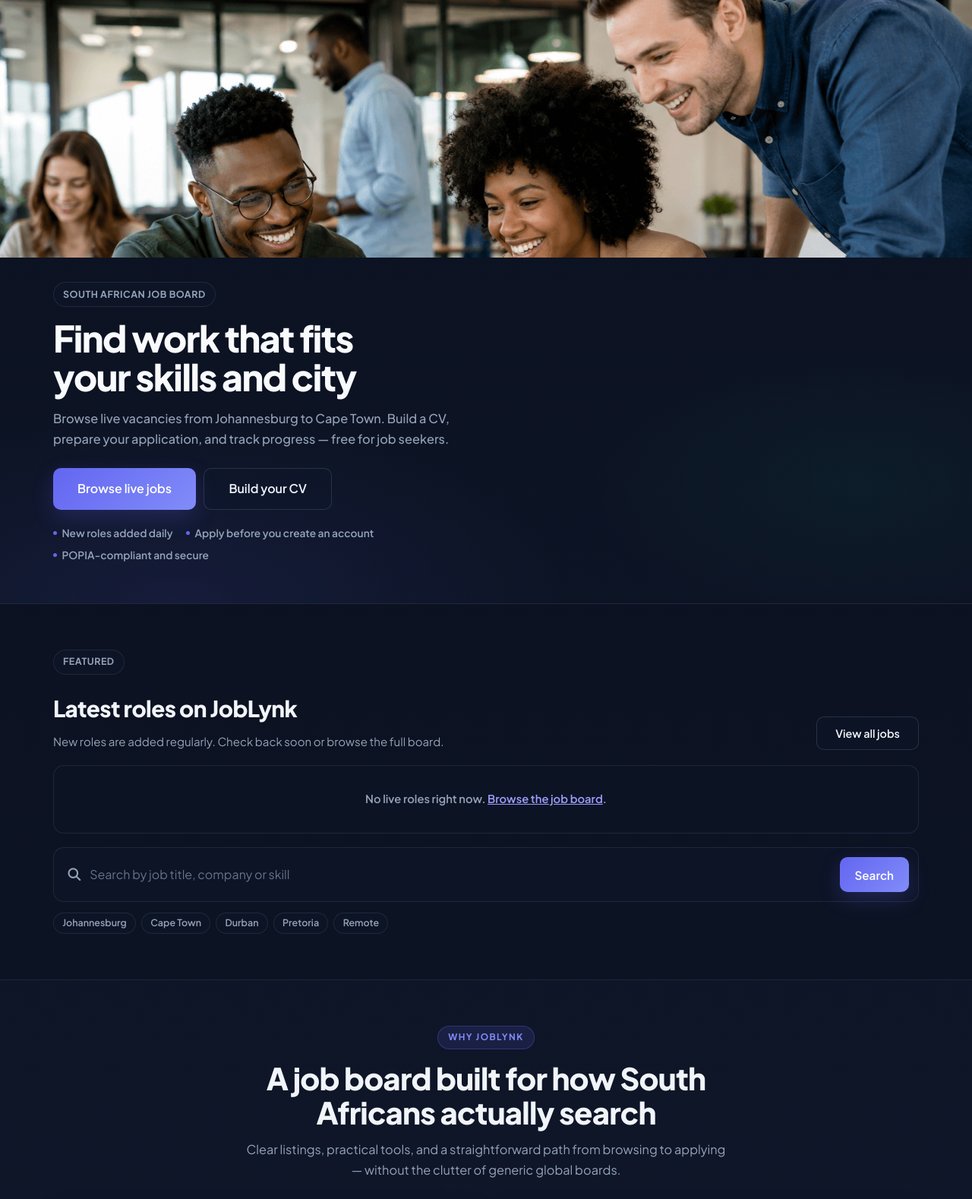
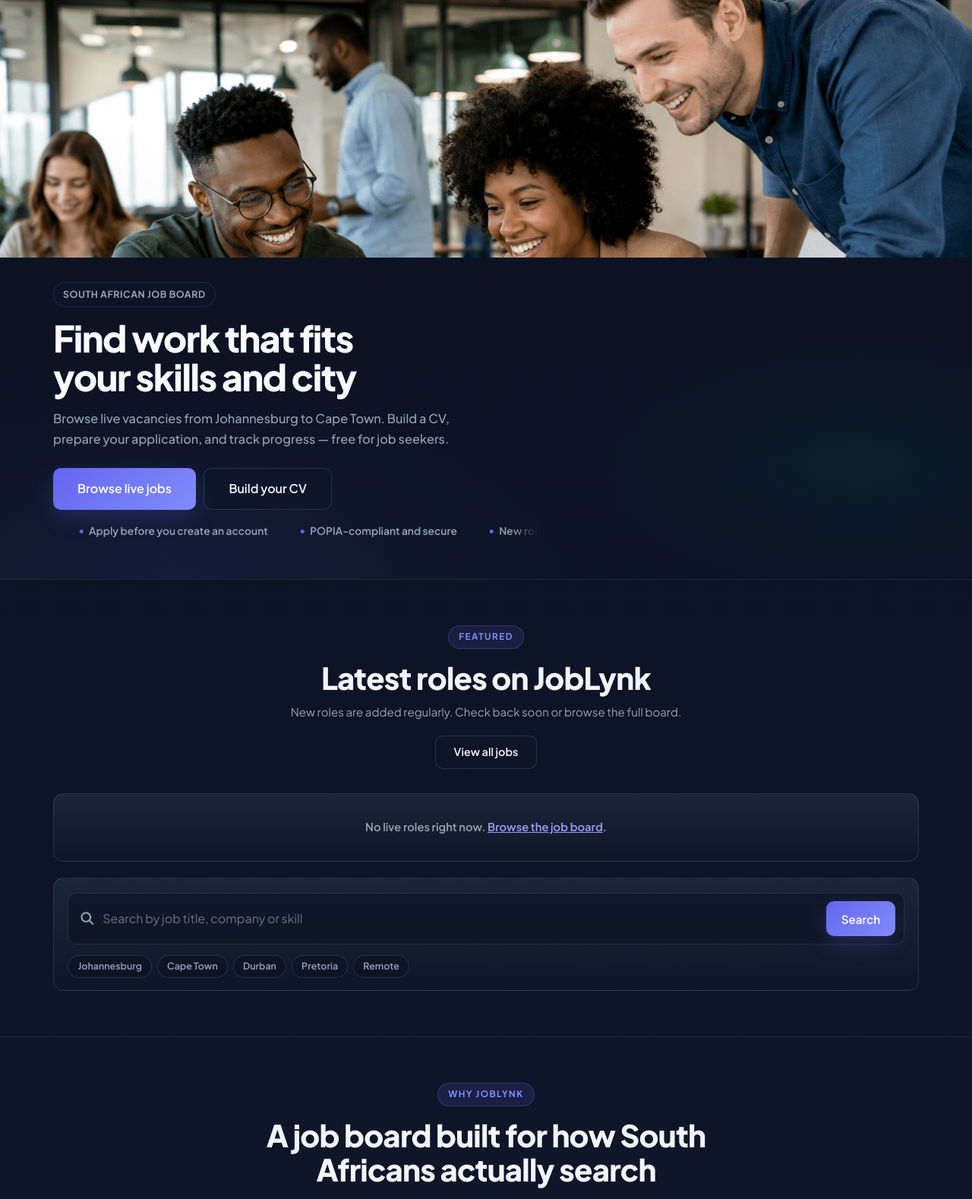
Before and after one commit to rinae-del/joblynk, a PHP site: page /home.html in a window 1280 px wide. Shown: the part 78-1656 px from the top of the page at 76% size. Run offline with PHP 8.4, Linux system fonts and the light colour scheme; data that the repository does not hold is empty.

Commit message:
feat: add hero marquee ticker and restyle featured jobs section
Loop hero bullet points in an endless marquee and align the featured jobs
block with the dark card styling used across the rest of the landing page.

Co-authored-by: Cursor <cursoragent@cursor.com>

```diff
--- a/home.css
+++ b/home.css
@@ -96,28 +96,45 @@
     display: flex;
     flex-wrap: wrap;
     gap: 0.65rem;
-    margin-bottom: 1.25rem;
+    margin-bottom: 1.1rem;
 }
 
-.home-public-page .home-hero-points {
+.home-public-page .home-hero-marquee {
+    position: relative;
+    overflow: hidden;
+    margin-top: 0.15rem;
+    mask-image: linear-gradient(90deg, transparent, #000 6%, #000 94%, transparent);
+    -webkit-mask-image: linear-gradient(90deg, transparent, #000 6%, #000 94%, transparent);
+}
+
+.home-public-page .home-hero-marquee-track {
     display: flex;
-    flex-wrap: wrap;
-    gap: 0.45rem 1.1rem;
+    width: max-content;
+    animation: home-hero-marquee 26s linear infinite;
+}
+
+.home-public-page .home-hero-marquee-group {
+    display: flex;
+    align-items: center;
+    gap: 0;
     margin: 0;
     padding: 0;
     list-style: none;
+    flex-shrink: 0;
+}
+
+.home-public-page .home-hero-marquee-group li {
+    display: inline-flex;
+    align-items: center;
+    gap: 0.45rem;
+    padding: 0 1.35rem;
     color: #94a3b8;
     font-size: 0.86rem;
     font-weight: 600;
+    white-space: nowrap;
 }
 
-.home-public-page .home-hero-points li {
-    display: inline-flex;
-    align-items: center;
-    gap: 0.4rem;
-}
-
-.home-public-page .home-hero-points li::before {
+.home-public-page .home-hero-marquee-group li::before {
     content: '';
     width: 5px;
     height: 5px;
@@ -126,45 +143,69 @@
     flex-shrink: 0;
 }
 
+@keyframes home-hero-marquee {
+    from { transform: translateX(0); }
+    to { transform: translateX(-50%); }
+}
+
+@media (prefers-reduced-motion: reduce) {
+    .home-public-page .home-hero-marquee {
+        mask-image: none;
+        -webkit-mask-image: none;
+    }
+
+    .home-public-page .home-hero-marquee-track {
+        animation: none;
+        width: auto;
+        flex-wrap: wrap;
+        justify-content: flex-start;
+        gap: 0.35rem 0;
+    }
+
+    .home-public-page .home-hero-marquee-group[aria-hidden="true"] {
+        display: none;
+    }
+
+    .home-public-page .home-hero-marquee-group li {
+        padding: 0 0.85rem 0 0;
+    }
+}
+
 /* ── Featured jobs ───────────────────────────────────────── */
 .home-public-page .home-jobs-section {
     padding: var(--home-section-pad) 0;
-    background: rgba(11, 17, 32, 0.4);
     border-bottom: 1px solid var(--home-border);
 }
 
 .home-public-page .home-jobs-header {
-    display: flex;
-    flex-wrap: wrap;
-    align-items: flex-end;
-    justify-content: space-between;
-    gap: 1rem 1.5rem;
-    margin-bottom: 1.25rem;
+    max-width: none;
+    margin: 0 0 1.75rem;
+    text-align: center;
 }
 
 .home-public-page .home-jobs-header h2 {
-    margin: 0.35rem 0 0.45rem;
-    font-size: clamp(1.45rem, 3vw, 1.85rem);
-    font-weight: 800;
-    letter-spacing: -0.02em;
-    color: #f1f5f9;
+    margin-bottom: 0.65rem;
 }
 
 .home-public-page .home-jobs-lead {
-    margin: 0;
+    margin: 0 auto;
     max-width: 36rem;
     color: var(--muted);
     font-size: 0.94rem;
     line-height: 1.55;
 }
 
+.home-public-page .home-jobs-all-link {
+    margin-top: 1.1rem;
+}
+
 .home-public-page .home-jobs-list {
     display: grid;
-    gap: 0;
-    border: 1px solid var(--home-border);
-    border-radius: 14px;
-    overflow: hidden;
-    background: rgba(15, 23, 42, 0.35);
+    gap: 0.75rem;
+    border: none;
+    border-radius: 0;
+    overflow: visible;
+    background: transparent;
 }
 
 .home-public-page .home-job-row {
@@ -275,6 +321,9 @@
     color: var(--muted);
     font-size: 0.92rem;
     font-weight: 600;
+    border: 1px solid rgba(148, 163, 184, 0.18);
+    border-radius: 14px;
+    background: linear-gradient(180deg, rgba(30, 41, 59, 0.85), rgba(15, 23, 42, 0.95));
 }
 
 .home-public-page .home-jobs-loading i {
@@ -283,7 +332,11 @@
 }
 
 .home-public-page .home-jobs-foot {
-    margin-top: 1.15rem;
+    margin-top: 1.35rem;
+    padding: 1.15rem 1.15rem 1rem;
+    border: 1px solid rgba(148, 163, 184, 0.18);
+    border-radius: 14px;
+    background: linear-gradient(180deg, rgba(30, 41, 59, 0.85), rgba(15, 23, 42, 0.95));
 }
 
 .home-public-page .home-jobs-search {
@@ -291,10 +344,10 @@
     grid-template-columns: auto minmax(0, 1fr) auto;
     align-items: center;
     gap: 0.75rem;
-    padding: 0.75rem 0.75rem 0.75rem 1.15rem;
-    border: 1px solid var(--home-border);
-    border-radius: 14px;
-    background: var(--home-surface);
+    padding: 0.65rem 0.65rem 0.65rem 1rem;
+    border: 1px solid rgba(148, 163, 184, 0.16);
+    border-radius: 12px;
+    background: rgba(11, 17, 32, 0.55);
     min-height: 56px;
 }
 
@@ -340,21 +393,22 @@
 .home-public-page .home-location-links a {
     display: inline-flex;
     align-items: center;
-    height: 28px;
-    padding: 0 0.7rem;
+    height: 30px;
+    padding: 0 0.75rem;
     border-radius: 999px;
-    border: 1px solid var(--home-border);
-    background: rgba(15, 23, 42, 0.4);
+    border: 1px solid rgba(148, 163, 184, 0.2);
+    background: rgba(11, 17, 32, 0.45);
     color: #94a3b8;
     font-size: 0.78rem;
     font-weight: 600;
     text-decoration: none;
-    transition: color 0.15s ease, border-color 0.15s ease;
+    transition: color 0.15s ease, border-color 0.15s ease, background 0.15s ease;
 }
 
 .home-public-page .home-location-links a:hover {
     color: #e2e8f0;
-    border-color: rgba(148, 163, 184, 0.35);
+    border-color: rgba(129, 140, 248, 0.4);
+    background: rgba(99, 102, 241, 0.1);
 }
 
 /* ── Section rhythm & polish ─────────────────────────────── */
--- a/home.html
+++ b/home.html
@@ -48,7 +48,7 @@
     <link href="https://fonts.googleapis.com/css2?family=Plus+Jakarta+Sans:wght@400;500;600;700;800&display=swap" rel="stylesheet">
     <link rel="stylesheet" href="https://cdnjs.cloudflare.com/ajax/libs/font-awesome/6.4.0/css/all.min.css">
     <link rel="stylesheet" href="landing.css?v=20260701">
-    <link rel="stylesheet" href="home.css?v=20260703">
+    <link rel="stylesheet" href="home.css?v=20260704">
 </head>
 
 <body class="landing-page home-public-page">
@@ -103,11 +103,20 @@
                     <a href="#jobs" class="btn-landing btn-landing-primary btn-lg">Browse live jobs</a>
                     <a href="#cv-start" class="btn-landing btn-landing-outline btn-lg js-open-cv-start">Build your CV</a>
                 </div>
-                <ul class="home-hero-points">
+                <div class="home-hero-marquee" aria-label="Platform highlights">
+                    <div class="home-hero-marquee-track">
+                        <ul class="home-hero-marquee-group">
                             <li>New roles added daily</li>
                             <li>Apply before you create an account</li>
                             <li>POPIA-compliant and secure</li>
                         </ul>
+                        <ul class="home-hero-marquee-group" aria-hidden="true">
+                            <li>New roles added daily</li>
+                            <li>Apply before you create an account</li>
+                            <li>POPIA-compliant and secure</li>
+                        </ul>
+                    </div>
+                </div>
             </div>
         </div>
     </section>
@@ -115,13 +124,11 @@
     <!-- Featured jobs -->
     <section class="home-jobs-section" id="jobs" aria-labelledby="homeJobsHeading">
         <div class="section-container">
-            <div class="home-jobs-header">
-                <div>
-                    <p class="home-kicker">Featured</p>
+            <div class="section-header home-jobs-header">
+                <span class="eyebrow">Featured</span>
                 <h2 id="homeJobsHeading">Latest roles on JobLynk</h2>
                 <p class="home-jobs-lead" id="homeJobsLead">Loading openings…</p>
-                </div>
-                <a href="jobs.html" class="btn-landing btn-landing-outline">View all jobs</a>
+                <a href="jobs.html" class="btn-landing btn-landing-outline home-jobs-all-link">View all jobs</a>
             </div>
 
             <div class="home-jobs-list" id="homeFeaturedJobs" aria-live="polite"></div>
```
Also changed, not shown: other parts of home.css (+30 -7 lines). Lines whose indentation alone changed are shown as unchanged.
